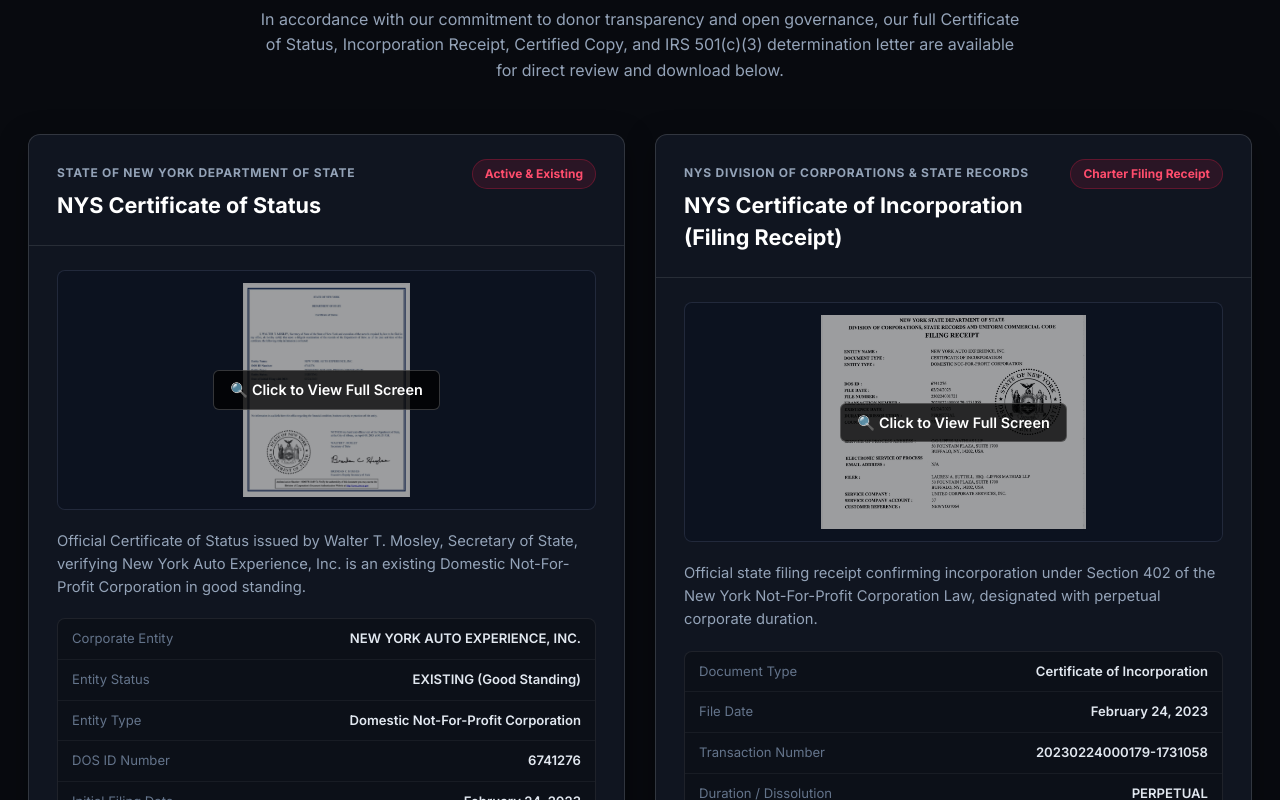
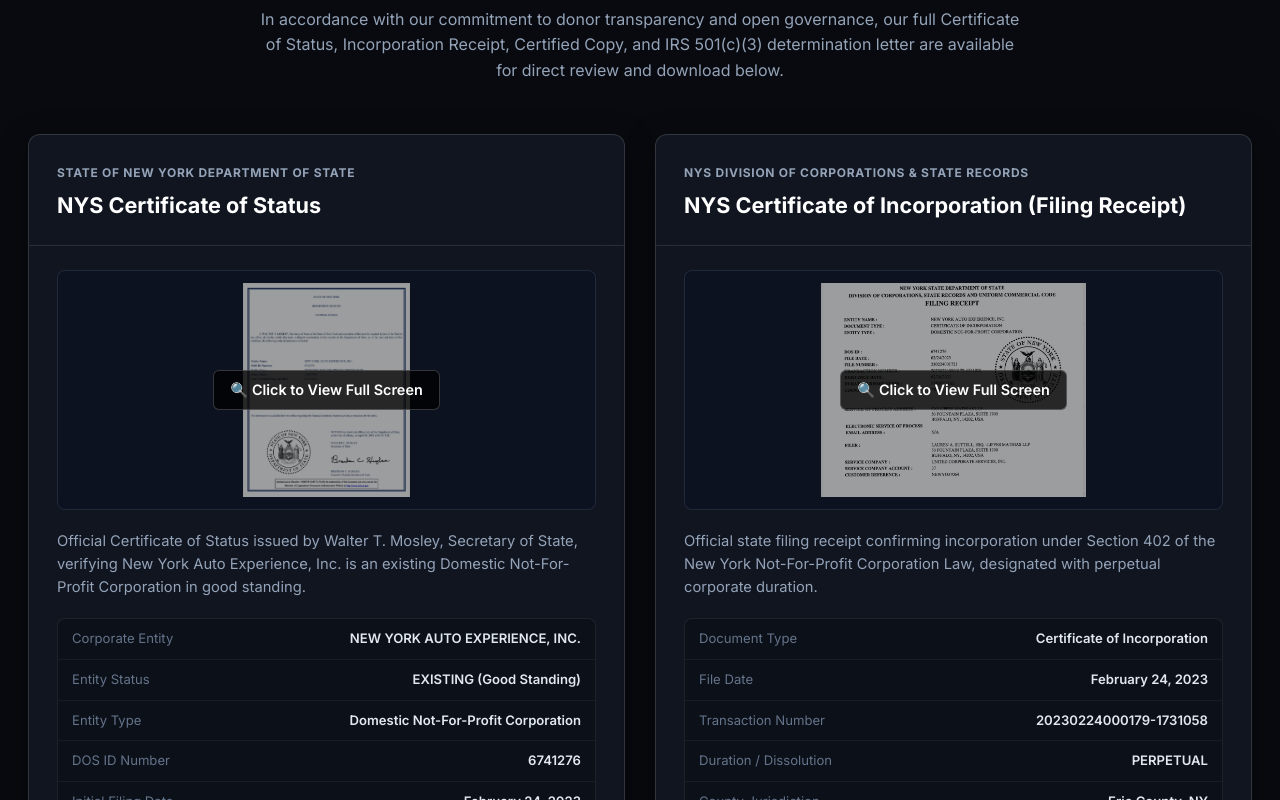
Before and after one commit to itsemranraj-ai/newyorkautoexperience-nextjs, a Next.js app: page /governance in a window 1280 px wide. Shown: the part 880-1680 px from the top of the page. Built offline with nearby package versions, Linux system fonts and the light colour scheme.

Commit message:
Remove document badges from corporate governance filing cards as requested by David Senator

```diff
--- a/src/components/GovernanceClient.tsx
+++ b/src/components/GovernanceClient.tsx
@@ -208,29 +208,13 @@
                 }}
               >
                 {/* Header Strip */}
-                <div style={{ padding: '24px 28px', borderBottom: '1px solid rgba(255, 255, 255, 0.10)', display: 'flex', justifyContent: 'space-between', alignItems: 'flex-start', gap: '16px' }}>
-                  <div>
-                    <span style={{ fontSize: '0.75rem', fontWeight: 700, textTransform: 'uppercase', letterSpacing: '0.06em', color: '#94A3B8' }}>
-                      {doc.jurisdiction}
-                    </span>
-                    <h3 style={{ fontSize: '1.35rem', fontWeight: 700, color: '#FFFFFF', marginTop: '6px' }}>
-                      {doc.title}
-                    </h3>
-                  </div>
-                  <span
-                    style={{
-                      fontSize: '0.75rem',
-                      fontWeight: 700,
-                      backgroundColor: 'rgba(225, 29, 72, 0.12)',
-                      color: '#FF4D6D',
-                      border: '1px solid rgba(225, 29, 72, 0.3)',
-                      padding: '5px 12px',
-                      borderRadius: '9999px',
-                      whiteSpace: 'nowrap',
-                    }}
-                  >
-                    {doc.badgeLabel}
+                <div style={{ padding: '24px 28px', borderBottom: '1px solid rgba(255, 255, 255, 0.10)' }}>
+                  <span style={{ fontSize: '0.75rem', fontWeight: 700, textTransform: 'uppercase', letterSpacing: '0.06em', color: '#94A3B8' }}>
+                    {doc.jurisdiction}
                   </span>
+                  <h3 style={{ fontSize: '1.35rem', fontWeight: 700, color: '#FFFFFF', marginTop: '6px' }}>
+                    {doc.title}
+                  </h3>
                 </div>
 
                 {/* Body Content */}
```
